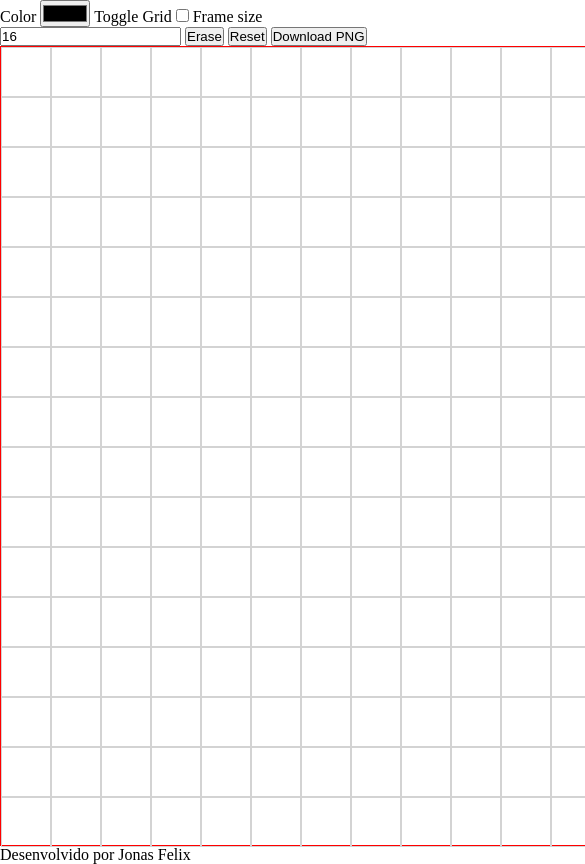
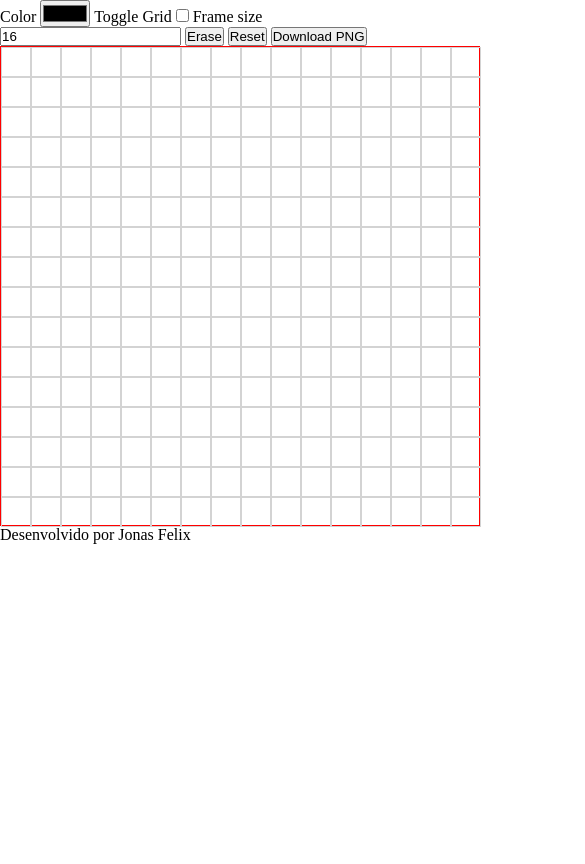
Before and after one commit to Jonas-petty/RetroFrame, a plain HTML site: page index.html in a window 390 px wide. Shown: the top 864 px of the page, 585 px wide, since content can reach past the window. Drawn offline with Linux system fonts and the light colour scheme.

Commit message:
feat: adapt layout to smaller screens

```diff
--- a/style.css
+++ b/style.css
@@ -26,3 +26,10 @@
 .cell:hover {
     border: 1px solid blue;
 }
+
+@media (max-width: 767.98px) {
+    #frame {
+        width: 30rem;
+        height: 30rem;
+    }
+}
```
